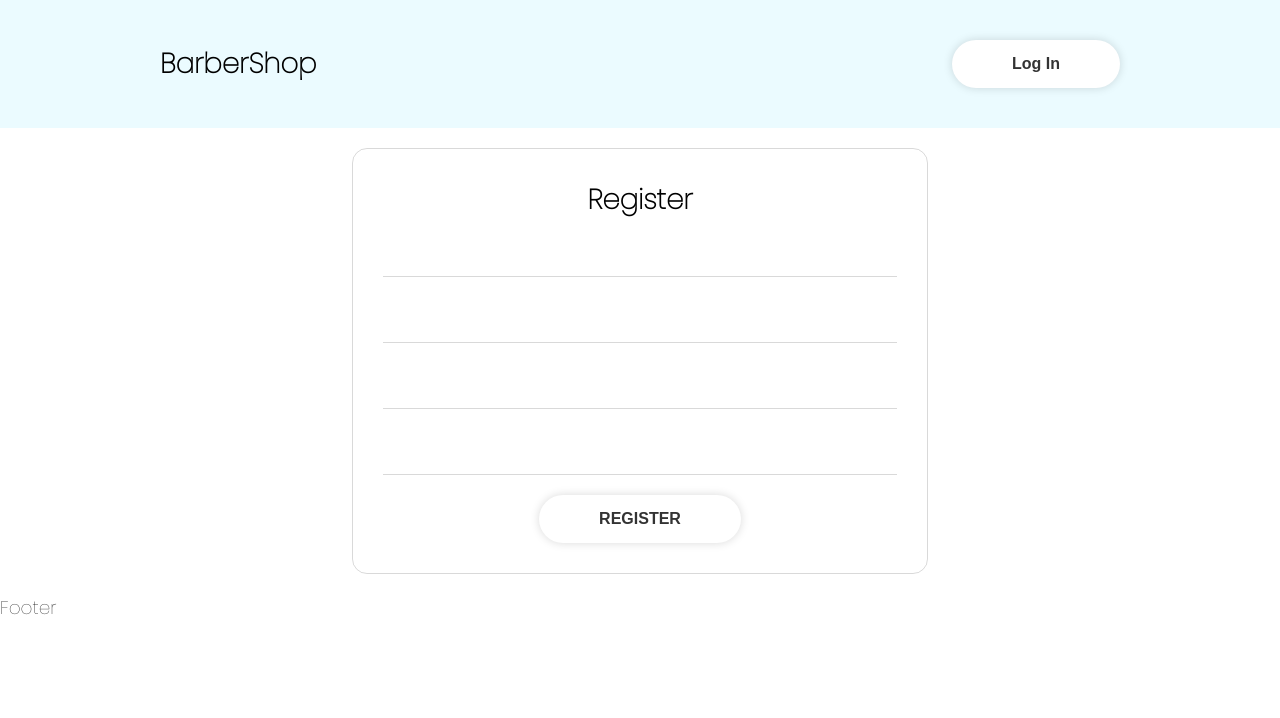
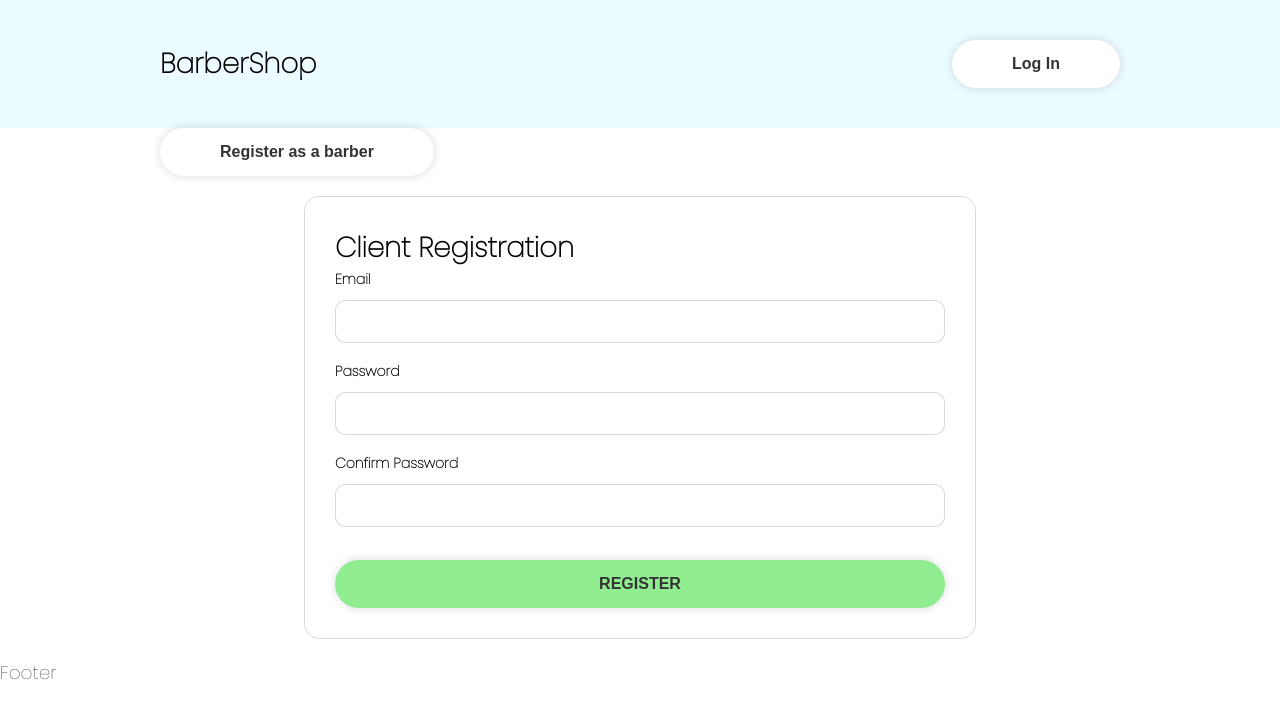
Before and after one commit to temoabb/barber-shop, a React (Create React App) app: page /register in a window 1280 px wide. Shown: the top 718 px of the page. Built offline with nearby package versions, Linux system fonts and the light colour scheme.

Commit message:
Implement registration attributes file and use it in Register page

```diff
--- a/src/App.js
+++ b/src/App.js
@@ -15,6 +15,7 @@ const theme = {
     body: "#fff",
     footer: "#003333",
   },
+  mobile: "576px",
 };
 
 function App() {
--- a/src/components/styles/Form.styled.js
+++ b/src/components/styles/Form.styled.js
@@ -3,22 +3,46 @@ import styled from "styled-components";
 export const StyledForm = styled.form`
   padding: 30px;
   border-radius: 15px;
-  width: 60%;
+  width: 70%;
   margin: 20px auto;
   border: 1px solid rgba(0, 0, 0, 0.15);
-  text-align: center;
+  animation: slide-down 300ms ease-out forwards;
+
+  @media (max-width: 750px) {
+    margin: 10px 0;
+    width: 100%;
+  }
+
+  @keyframes slide-down {
+    from {
+      opacity: 0;
+      transform: translateY(-3rem);
+    }
+    to {
+      opacity: 1;
+      transform: translateY(0);
+    }
+  }
 `;
 
 export const StyledFormControl = styled.div`
   display: flex;
   flex-direction: column;
   justify-content: center;
-  margin: 10px 0;
-  padding: 10px 0;
+  margin-bottom: 18px;
 `;
+
 export const StyledInput = styled.input`
-  border: none;
   outline: none;
-  border-bottom: 1px solid rgba(0, 0, 0, 0.15);
+  border: 1px solid rgba(0, 0, 0, 0.15);
+  border-radius: 10px;
   padding: 10px;
+  font-size: 18px;
 `;
+
+export const StyledLabel = styled.label`
+  /* font-style: italic; */
+  padding-bottom: 10px;
+  font-size: 14px;
+  font-weight: bold;
+`;
--- a/src/pages/Register.page.js
+++ b/src/pages/Register.page.js
@@ -1,19 +1,49 @@
+import { useState } from "react";
+
 import { useForm } from "react-hook-form";
 import { StyledButton } from "../components/styles/Button.styled";
+
+import {
+  CLIENT_REGISTRATION_ATRRIBUTES,
+  BARBER_REGISTRATION_ATTRIBUTES,
+} from "../static/registrationAttributes";
 
 import {
   StyledForm,
   StyledInput,
   StyledFormControl,
+  StyledLabel,
 } from "../components/styles/Form.styled";
 
 const Register = () => {
+  console.log("Register");
   const {
     register,
     handleSubmit,
     watch,
     formState: { errors },
   } = useForm();
+
+  const [isBarber, setIsBarber] = useState(false);
+
+  const callBack = ({ label, type }) => (
+    <StyledFormControl key={label}>
+      {console.log(label.split(" ").join(""))}
+      <StyledLabel htmlFor={label}>{label}</StyledLabel>
+      <StyledInput
+        {...register(`${label.split(" ").join("")}`, {
+          required: true,
+          maxLength: 5,
+        })}
+        id={label}
+        type={type ? type : "text"}
+      />
+    </StyledFormControl>
+  );
+
+  const renderedInputs = isBarber
+    ? BARBER_REGISTRATION_ATTRIBUTES.map(callBack)
+    : CLIENT_REGISTRATION_ATRRIBUTES.map(callBack);
 
   const submitHandler = (e) => {
     e.preventDefault();
@@ -22,23 +52,21 @@ const Register = () => {
 
   return (
     <>
-      <StyledForm onSubmit={handleSubmit(submitHandler)}>
-        <h2>Register</h2>
+      <StyledButton onClick={() => setIsBarber((prev) => !prev)}>
+        Register as a {isBarber ? "client" : "barber"}
+      </StyledButton>
+      <StyledForm key={isBarber} onSubmit={handleSubmit(submitHandler)}>
+        <h2>{isBarber ? "Barber" : "Client"} Registration</h2>
 
-        <StyledFormControl>
-          <StyledInput />
-        </StyledFormControl>
-        <StyledFormControl>
-          <StyledInput />
-        </StyledFormControl>
-        <StyledFormControl>
-          <StyledInput />
-        </StyledFormControl>
-        <StyledFormControl>
-          <StyledInput />
-        </StyledFormControl>
+        {renderedInputs}
 
-        <StyledButton type="submit">REGISTER</StyledButton>
+        <StyledButton
+          style={{ width: "100%", marginTop: 15 }}
+          bg="#90EE90"
+          type="submit"
+        >
+          REGISTER
+        </StyledButton>
       </StyledForm>
     </>
   );
--- /dev/null
+++ b/src/static/registrationAttributes.js
@@ -0,0 +1,23 @@
+export const CLIENT_REGISTRATION_ATRRIBUTES = [
+  {
+    label: "Email",
+  },
+  {
+    label: "Password",
+    type: "password",
+  },
+  {
+    label: "Confirm Password",
+    type: "password",
+  },
+];
+
+export const BARBER_REGISTRATION_ATTRIBUTES = [
+  { label: "First Name" },
+  { label: "Last Name" },
+  { label: "Email" },
+  { label: "Address" },
+  { label: "Price", type: "number" },
+  { label: "Password", type: "password" },
+  { label: "Confirm Password", type: "password" },
+];
```
